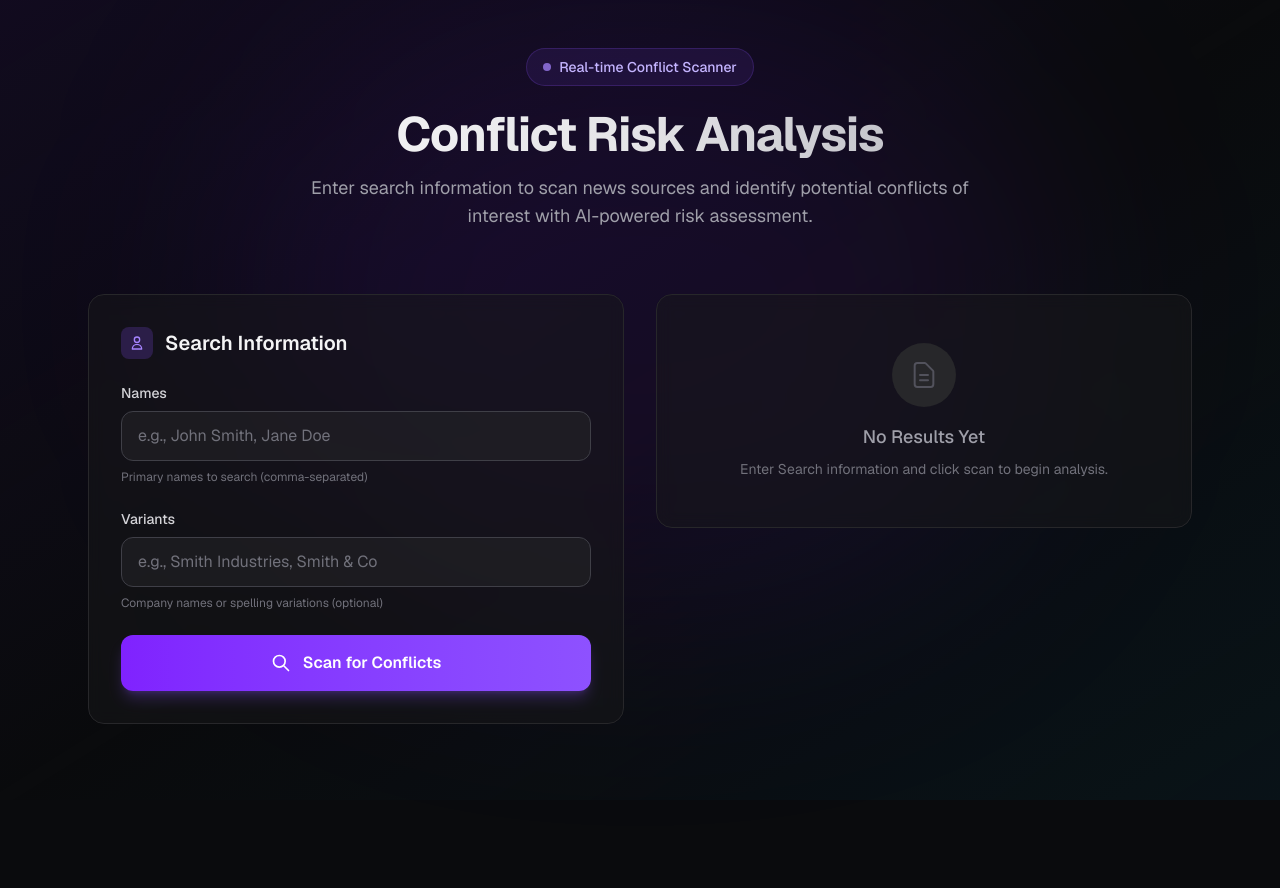
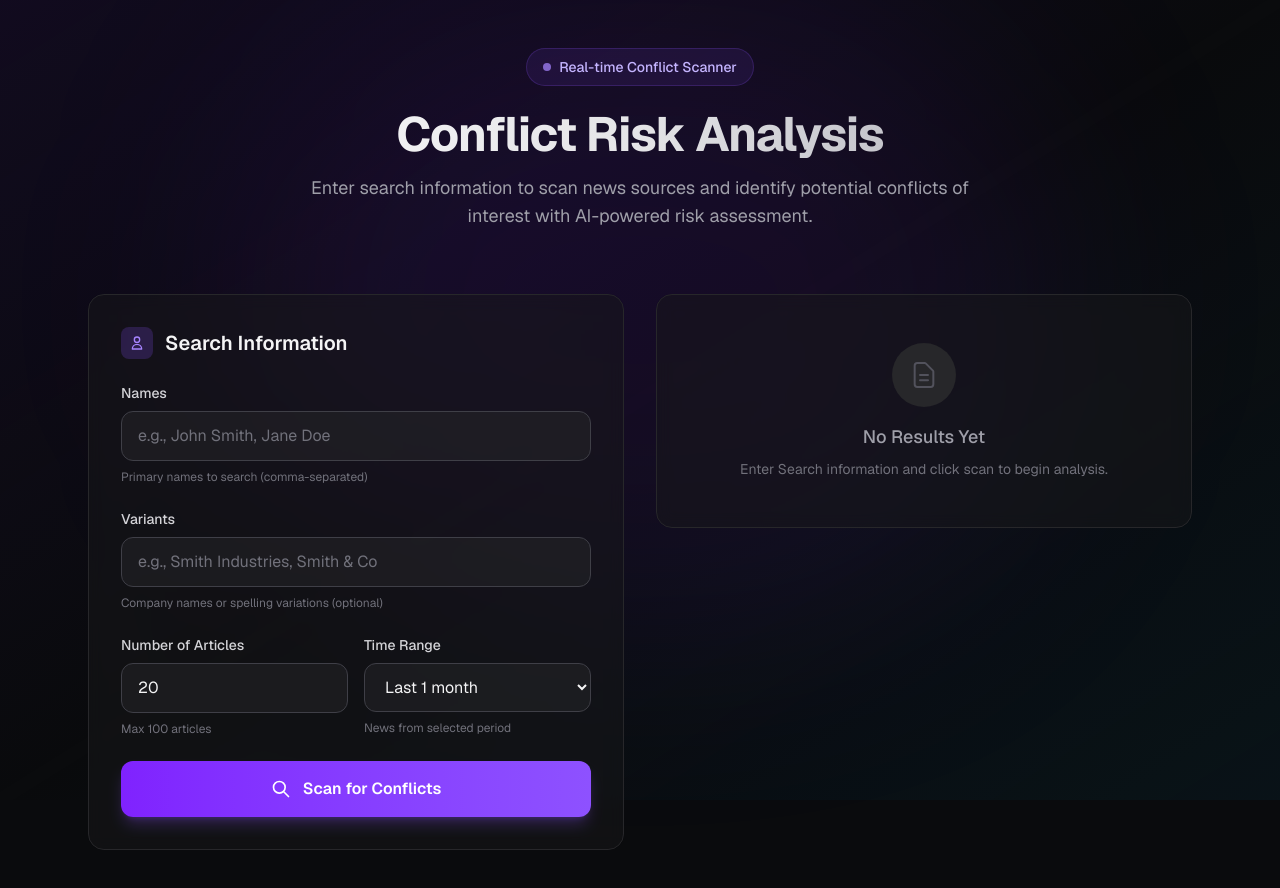
Before and after one commit to Aderant-Innovate-AKL/realtime-conflict-scanner-v3, a Next.js app in the folder sample-app/: page / in a window 1280 px wide. Shown: the top 888 px of the page. Before the commit the page ends 800 px from the top, so only its background shows below. Built offline with nearby package versions, Linux system fonts and the light colour scheme.

Commit message:
version 2
version 2

```diff
--- a/sample-app/src/app/api/analyze/route.ts
+++ b/sample-app/src/app/api/analyze/route.ts
@@ -93,6 +93,7 @@ Risk Level Guidelines:
 - HIGH: Significant red flags, immediate review and action required
 - CRITICAL: Severe issues, potential legal/regulatory exposure, immediate escalation required
 
+Generate a list of the top 10 potential conflicts of interest available in the articles.
 Be specific and cite actual content from the articles. Only include genuine concerns, not speculation.`;
 
     const response = await fetch("https://api.openai.com/v1/chat/completions", {
--- a/sample-app/src/app/api/search-news/route.ts
+++ b/sample-app/src/app/api/search-news/route.ts
@@ -3,7 +3,7 @@ import { NextRequest, NextResponse } from "next/server";
 export async function POST(request: NextRequest) {
   try {
     const body = await request.json();
-    const { names, variants } = body;
+    const { names, variants, pageSize = 20, timeRange = 1 } = body;
 
     // Combine all search terms
     const searchTerms = [names, variants]
@@ -26,12 +26,21 @@ export async function POST(request: NextRequest) {
       );
     }
 
+    // Calculate the "from" date based on timeRange (in months)
+    const fromDate = new Date();
+    fromDate.setMonth(fromDate.getMonth() - timeRange);
+    const fromDateStr = fromDate.toISOString().split("T")[0];
+
+    // Ensure pageSize is within valid range (1-100)
+    const validPageSize = Math.min(Math.max(1, pageSize), 100);
+
     // Search NewsAPI
     const url = new URL("https://newsapi.org/v2/everything");
     url.searchParams.append("q", searchTerms);
     url.searchParams.append("sortBy", "relevancy");
-    url.searchParams.append("pageSize", "20");
+    url.searchParams.append("pageSize", String(validPageSize));
     url.searchParams.append("language", "en");
+    url.searchParams.append("from", fromDateStr);
     console.log("NewsAPI URL:", url.toString());
     const response = await fetch(url.toString(), {
       headers: {
--- a/sample-app/src/app/page.tsx
+++ b/sample-app/src/app/page.tsx
@@ -27,6 +27,8 @@ export default function ConflictScanner() {
   const [formData, setFormData] = useState({
     names: "",
     variants: "",
+    pageSize: "20",
+    timeRange: "1",
   });
   const [isLoading, setIsLoading] = useState(false);
   const [newsResults, setNewsResults] = useState<NewsArticle[]>([]);
@@ -59,6 +61,8 @@ export default function ConflictScanner() {
         body: JSON.stringify({
           names: formData.names,
           variants: formData.variants,
+          pageSize: parseInt(formData.pageSize),
+          timeRange: parseInt(formData.timeRange),
         }),
       });
 
@@ -124,6 +128,27 @@ export default function ConflictScanner() {
         return "○";
     }
   };
+
+  const getRiskPriority = (level: string) => {
+    switch (level) {
+      case "CRITICAL":
+        return 0;
+      case "HIGH":
+        return 1;
+      case "MEDIUM":
+        return 2;
+      case "LOW":
+        return 3;
+      default:
+        return 4;
+    }
+  };
+
+  const sortedConflicts = analysis?.conflicts
+    ? [...analysis.conflicts].sort(
+        (a, b) => getRiskPriority(a.severity) - getRiskPriority(b.severity)
+      )
+    : [];
 
   return (
     <div className="min-h-screen bg-[#0a0b0d] text-zinc-100">
@@ -206,6 +231,50 @@ export default function ConflictScanner() {
                   <p className="mt-2 text-xs text-zinc-500">
                     Company names or spelling variations (optional)
                   </p>
+                </div>
+
+                <div className="grid grid-cols-2 gap-4">
+                  <div>
+                    <label className="block text-sm font-medium text-zinc-300 mb-2">
+                      Number of Articles
+                    </label>
+                    <input
+                      type="number"
+                      min="1"
+                      max="100"
+                      value={formData.pageSize}
+                      onChange={(e) =>
+                        setFormData({ ...formData, pageSize: e.target.value })
+                      }
+                      className="w-full px-4 py-3 rounded-xl bg-zinc-800/50 border border-zinc-700 text-zinc-100 placeholder-zinc-500 focus:outline-none focus:ring-2 focus:ring-violet-500/50 focus:border-violet-500 transition-all"
+                    />
+                    <p className="mt-2 text-xs text-zinc-500">
+                      Max 100 articles
+                    </p>
+                  </div>
+
+                  <div>
+                    <label className="block text-sm font-medium text-zinc-300 mb-2">
+                      Time Range
+                    </label>
+                    <select
+                      value={formData.timeRange}
+                      onChange={(e) =>
+                        setFormData({ ...formData, timeRange: e.target.value })
+                      }
+                      className="w-full px-4 py-3 rounded-xl bg-zinc-800/50 border border-zinc-700 text-zinc-100 focus:outline-none focus:ring-2 focus:ring-violet-500/50 focus:border-violet-500 transition-all"
+                    >
+                      <option value="1">Last 1 month</option>
+                      <option value="2">Last 2 months</option>
+                      <option value="3">Last 3 months</option>
+                      <option value="6">Last 6 months</option>
+                      <option value="12">Last 12 months</option>
+                      <option value="24">Last 24 months</option>
+                    </select>
+                    <p className="mt-2 text-xs text-zinc-500">
+                      News from selected period
+                    </p>
+                  </div>
                 </div>
 
                 <button
@@ -411,13 +480,13 @@ export default function ConflictScanner() {
                 </p>
 
                 {/* Conflicts */}
-                {analysis.conflicts && analysis.conflicts.length > 0 && (
+                {sortedConflicts.length > 0 && (
                   <div className="mb-6">
                     <h3 className="text-sm font-semibold text-zinc-400 uppercase tracking-wider mb-3">
                       Identified Conflicts
                     </h3>
                     <div className="space-y-3">
-                      {analysis.conflicts.map((conflict, idx) => (
+                      {sortedConflicts.map((conflict, idx) => (
                         <div
                           key={idx}
                           className="bg-zinc-800/50 rounded-xl p-4 border border-zinc-700/50"
```
Lines whose indentation alone changed are shown as unchanged.
